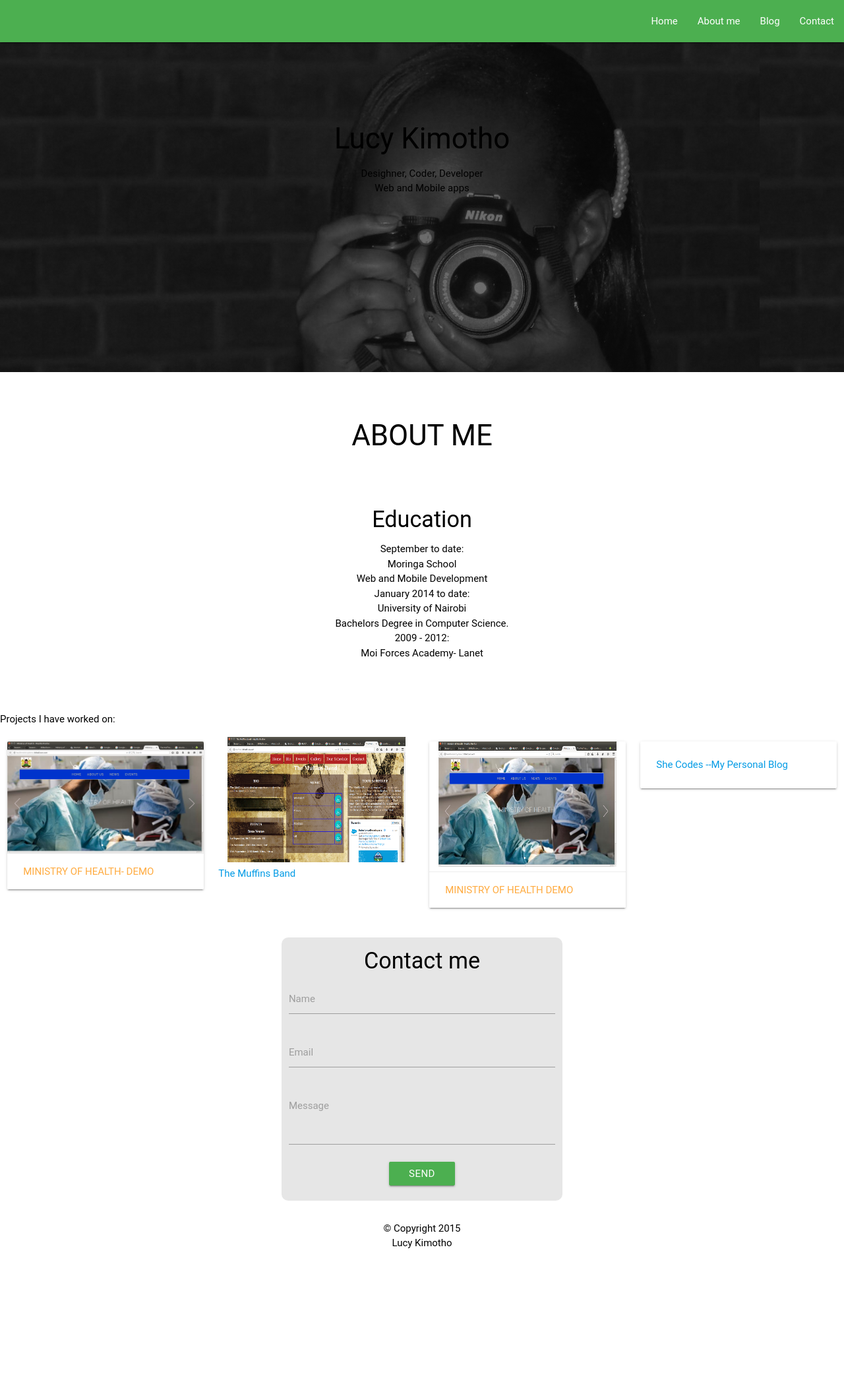
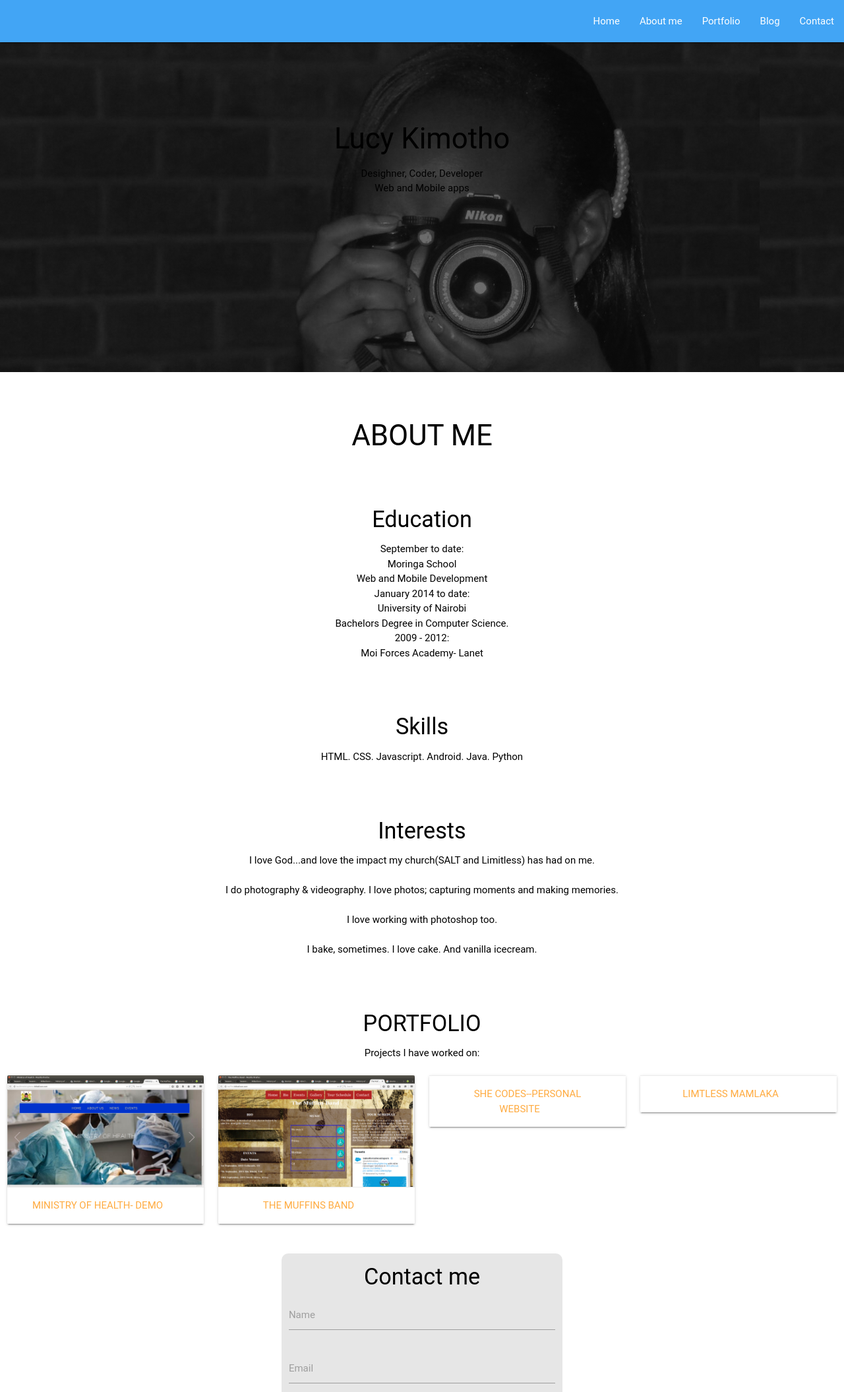
Before and after one commit to Luciekimotho/Luciekimotho.github.io, a PHP site: page / in a window 1280 px wide. Shown: the top 2110 px of the page at 66% size. Before the commit the page ends 1892 px from the top, so only its background shows below. Run offline with PHP 8.4, Linux system fonts and the light colour scheme; some libraries are stand-ins or nearby versions; some web fonts are replaced.

Commit message:
Card view and changed theme color

```diff
--- a/index.html
+++ b/index.html
@@ -39,19 +39,20 @@
 
     <div class="navbar-fixed">
 
-     <ul id="dropdown1" class="dropdown-content green">
-         <li><a style="color:black" href="#education">Education</a></li>
+     <ul id="dropdown1" class="dropdown-content blue lighten-1">
+         <li><a style="color:white" href="#education">Education</a></li>
          <li class="divider"></li>
-         <li><a style="color:black" href="#skills">Skills</a></li>
+         <li><a style="color:white" href="#skills">Skills</a></li>
          <li class="divider"></li>
-         <li><a style="color:black" href="#interests">Interest</a></li>
+         <li><a style="color:white" href="#interests">Interest</a></li>
      </ul>
 
-      <nav class="green">
+      <nav class="blue lighten-1">
         <div class="navbar nav-wrapper">
     	  <ul id="nav-mobile" class="right hide-on-med-and-down">
     		<li><a class="smoothScroll"href="#home">Home</a></li>
     		<li><a class="dropdown-button" data-beloworigin="true" data-hover = "true" href="#" data-activates = "dropdown1">About me</a></li>
+            <li><a class="smoothScroll" href="#portfolio">Portfolio</a></li>
     		<li><a class="smoothScroll" href="https://blogging-with-ghost.herokuapp.com/">Blog</a></li>
     		<li><a class="smoothScroll" href="#contact">Contact</a></li>
     	 </ul>
@@ -70,7 +71,7 @@
     </div>
 
 
-   <div class="parallax-container">
+
     <div id="about">
       <h3>ABOUT ME</h3>
         <div id="education">
@@ -87,12 +88,14 @@
         </div>
 
         <div id="interests">
-
+           <h4>Interests</h4>
+           <p>I love God...and love the impact my church(SALT and Limitless) has had on me. <br><br>I do photography & videography. I love photos; capturing moments and making memories.<br><br>I love working with photoshop too. <br><br> I bake, sometimes. I love cake. And vanilla icecream.<br></p>
         </div>
     </div>
- </div>
+
 
     <div id="portfolio">
+        <h4>PORTFOLIO</h4>
         <p>Projects I have worked on: </p>
 
     <div class="row">
@@ -109,42 +112,51 @@
               <a href="http://healthministrydemo.bitballoon.com/">Ministry of Health- Demo</a>
             </div>
           </div>
-
-
       </div>
 
       <div class="col s12 m4 l3">
 
-         <center><img src="images/muffins.png" height="190px" width="270px"></center>
-
-              <a href="http://muffins.bitballoon.com/">The Muffins Band</a>
+         <div class="card">
+            <div class="card-image">
+              <img src="images/muffins.png">
+              <!-- <span class="card-title">Health Demo Website</span> -->
+            </div>
+            <!-- <div class="card-content">
+              <p>Landing page for simple website for Ministry of Health</p>
+            </div> -->
+            <div class="card-action">
+              <a href="http://healthministrydemo.bitballoon.com/">The Muffins Band</a>
+            </div>
+          </div>
 
 
       </div>
 
       <div class="col s12 m4 l3">
         <div class="card">
-        <center> <img src="images/health.png" height="190px" width="270px"></center>
-         <div class="card-action">
-              <a href="http://healthministrydemo.bitballoon.com/">Ministry of Health Demo</a>
-            </div>
+          <div class="card-image">
+              <!-- <img src="images/muffins.png"> -->
+              </div>
+              <div class="card-action">
+              <a href="https://blogging-with-ghost.herokuapp.com/">She codes--Personal website</a>
+           </div>
         </div>
 
       </div>
 
       <div class="col s12 m4 l3">
-        <div class="card-panel">
-         <div class="card-action">
-              <a href="https://blogging-with-ghost.herokuapp.com/">She Codes --My Personal Blog</a>
-            </div>
+        <div class="card">
+          <div class="card-image">
+              <!-- <img src="images/muffins.png"> -->
+          </div>
+          <div class="card-action">
+              <a href="#">Limtless Mamlaka</a>
+          </div>
         </div>
 
       </div>
     </div>
 
-        <a href="http://healthministrydemo.bitballoon.com/"></a>
-        <a href="http://muffins.bitballoon.com/"></a>
-        <a href="https://blogging-with-ghost.herokuapp.com/"></a>
     </div>
 
     <div id="contact">
@@ -175,6 +187,7 @@
         <div class="col l4"></div>
      </div>
     </div>
+
   <footer>
      <center> <p id="copy">&copy Copyright 2015<br>Lucy Kimotho</p></center>
   </footer>
--- a/styles/styles.css
+++ b/styles/styles.css
@@ -23,7 +23,7 @@ nav{
 
 #about{
 	text-align: center;
-	height: 650px;
+
 	padding-top: 50px;
 }
 
@@ -52,3 +52,8 @@ button{
 	margin: 5px;
 	padding: 5px;
 }
+
+#portfolio{
+	text-align: center;
+	padding-top: 50px;
+}
```
